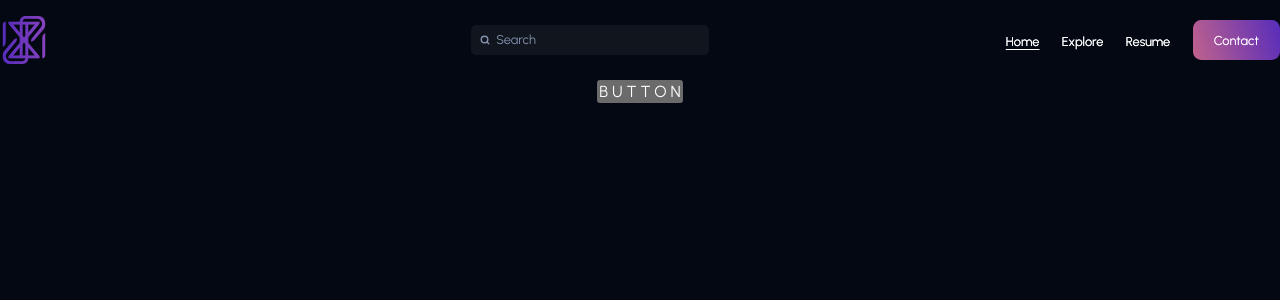
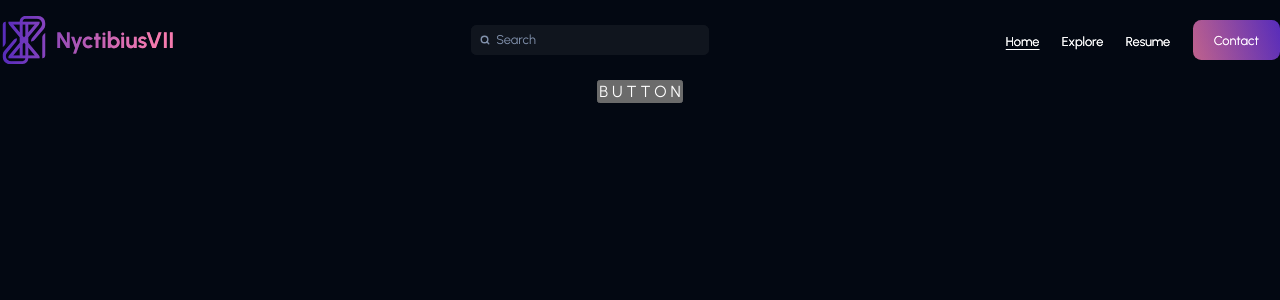
Before and after one commit to NyctibiusVII/Portfolio, a Next.js app: page / in a window 1280 px wide. Shown: the top 300 px of the page. Built offline with nearby package versions, Linux system fonts and the light colour scheme.

Commit message:
💄 feat: Logo images

```diff
--- a/src/styles/global.scss
+++ b/src/styles/global.scss
@@ -34,7 +34,8 @@
     /* ~~~~~~~~~~~~~~~~~ Geral ~~~~~~~~~~~~~~~~~ */
     --gradient-button   : linear-gradient(254.95deg, var(--pink-300) 0%, var(--purple-200) 100%);
     --gradient-contact  : linear-gradient(72.87deg, var(--pink-200-transparency-50) 0%, var(--purple-200-transparency-50) 100%);
-    --gradient-logo     : linear-gradient(270deg, var(--pink-200-transparency-80) 15.44%, var(--purple-200-transparency-50) 141.14%);
+    --gradient-logo-1   : linear-gradient(270deg, var(--pink-200-transparency-80) 15.44%, var(--purple-200-transparency-50) 141.14%);
+    --gradient-logo-2   : linear-gradient(180deg, var(--purple-200) 10.02%, transparent 94.49%);
     --transition-cb     : 0.5s cubic-bezier(0.4, 0, 0.2, 1) 0ms;
     --luminosity-70p    : rgb(255 255 255 / 70%);
     --luminosity-50p    : rgb(255 255 255 / 50%);
```
Also changed, not shown: src/interfaces/componentProps.ts (+19 -3 lines).
